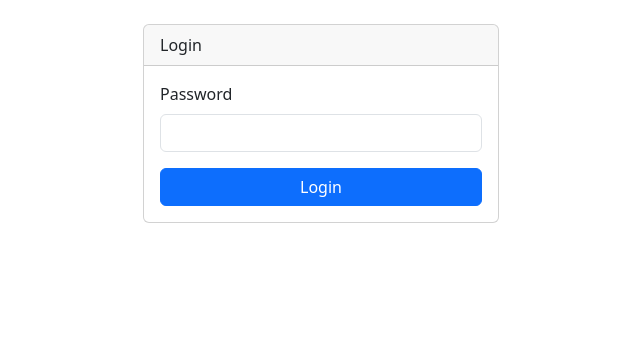
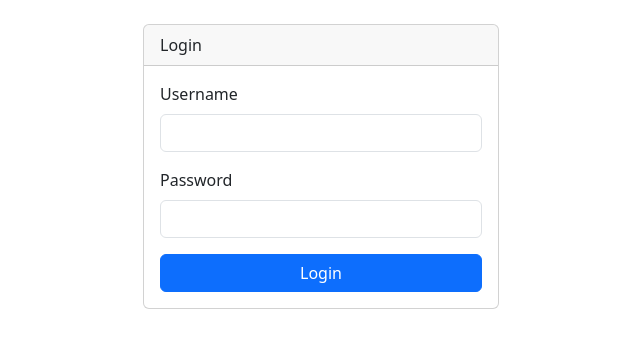
Before and after one commit to Ganesh-200530/Portfolio, a Flask app: page /admin/login in a window 1280 px wide. Shown: the part 56-404 px from the top of the page, without its empty margins (319-959 px from the left). Run offline with Flask 3, Linux system fonts and the light colour scheme.

Commit message:
Add users table and seed admin user

```diff
--- a/backend/app.py
+++ b/backend/app.py
@@ -93,6 +93,14 @@ social_links = Table(
   Column("order_index", Integer, server_default="0"),
 )
 
+users = Table(
+  "users",
+  metadata,
+  Column("id", Integer, primary_key=True),
+  Column("username", String(255), unique=True, nullable=False),
+  Column("password", String(255), nullable=False),
+)
+
 
 def init_db() -> None:
   metadata.create_all(engine)
@@ -133,7 +141,6 @@ def create_app() -> Flask:
   init_db()
 
   app.secret_key = os.getenv("SECRET_KEY", "supersecretkey")
-  ADMIN_PASSWORD = os.getenv("ADMIN_PASSWORD", "admin")
 
   def login_required(f):
       @wraps(f)
@@ -146,10 +153,16 @@ def create_app() -> Flask:
   @app.route('/admin/login', methods=['GET', 'POST'])
   def login():
       if request.method == 'POST':
-          if request.form['password'] == ADMIN_PASSWORD:
+          username = request.form['username']
+          password = request.form['password']
+
+          with engine.connect() as conn:
+              user = conn.execute(select(users).where(users.c.username == username)).mappings().first()
+
+          if user and user.password == password:
               session['logged_in'] = True
               return redirect(url_for('admin_dashboard'))
-          flash('Invalid password')
+          flash('Invalid username or password')
       return render_template('login.html')
 
   @app.route('/admin/logout')
--- a/backend/templates/login.html
+++ b/backend/templates/login.html
@@ -6,6 +6,10 @@
             <div class="card-header">Login</div>
             <div class="card-body">
                 <form method="post">
+                    <div class="mb-3">
+                        <label class="form-label">Username</label>
+                        <input type="text" name="username" class="form-control" required>
+                    </div>
                     <div class="mb-3">
                         <label class="form-label">Password</label>
                         <input type="password" name="password" class="form-control" required>
```
Also changed, not shown: backend/seed.py (+9 -1 lines).
